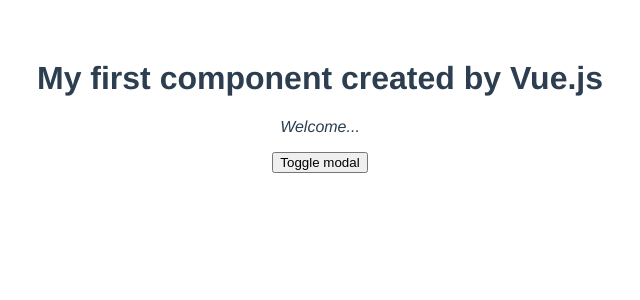
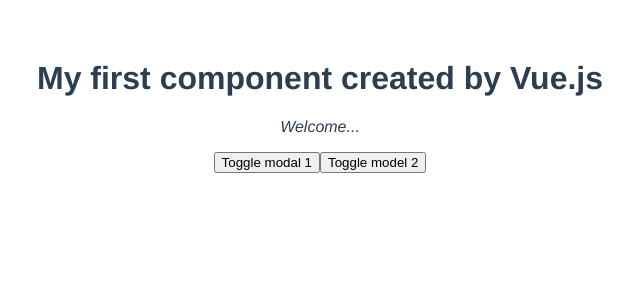
Before and after one commit to DusanKubala/Vue_CLI, a Vue app: page / in a window 1280 px wide. Shown: the top 300 px of the page, without its empty margins (320-960 px from the left). Built offline with nearby package versions, Linux system fonts and the light colour scheme.

Commit message:
Add reusing model

```diff
--- a/src/App.vue
+++ b/src/App.vue
@@ -13,7 +13,17 @@
       <p>Modal content</p>
     </Modal>
   </div>
-  <button @click="modalToggle()">Toggle modal</button>
+  <button @click="modalToggle()">Toggle modal 1</button>
+
+  <div v-if="modalShow2">
+   <Modal @close="modalToggle2()">
+     <template v-slot:links>
+        <a href="#">sign up</a>
+        <a href="#">sign out</a>
+      </template>
+   </Modal>
+  </div>
+  <button @click="modalToggle2()">Toggle model 2</button>
 </template>
 
 <script>
@@ -27,18 +37,22 @@
       title: 'My first component created by Vue.js',
       header: 'Hello world props',
       text: 'Modal content',
-      modalShow: false
+      modalShow: false,
+      modalShow2: false
     }
   },
   methods:{
     modalToggle(){
       this.modalShow = !this.modalShow
+    },
+    modalToggle2(){
+      this.modalShow2 = !this.modalShow2
     }
   }
 }
 </script>
 
-<style>
+<style >
 #app {
   font-family: Avenir, Helvetica, Arial, sans-serif;
   -webkit-font-smoothing: antialiased;
```
